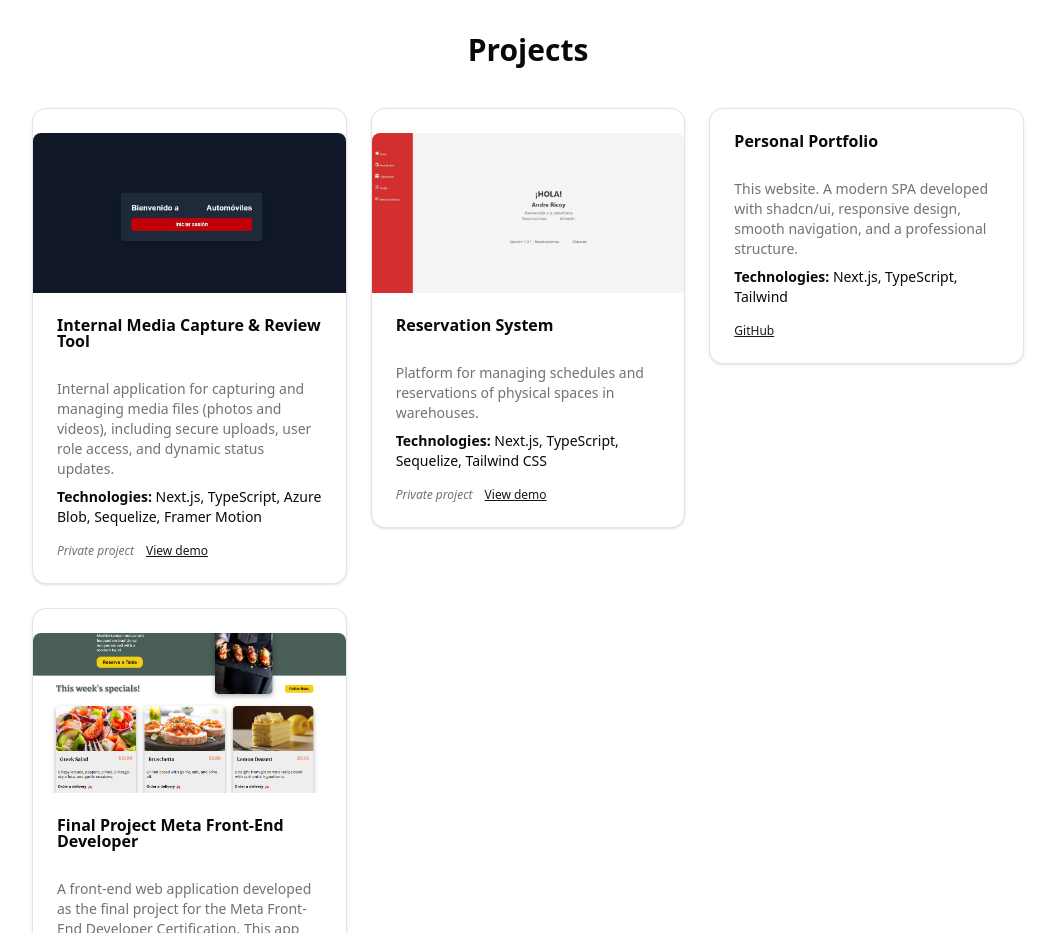
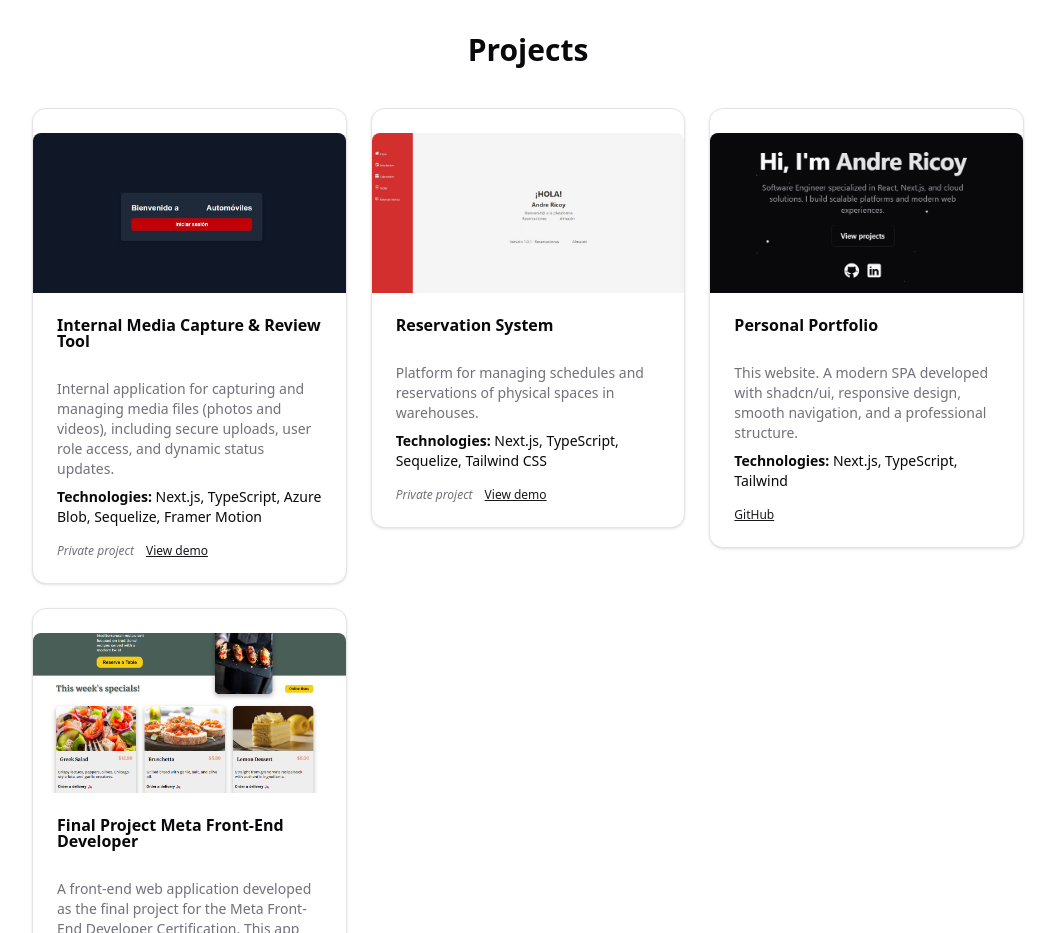
Before and after one commit to LzShiro/PersonalPortfolio, a Next.js app: page / in a window 1280 px wide. Shown: the part 1440-2373 px from the top of the page, without its empty margins (112-1167 px from the left). Built offline with nearby package versions, Linux system fonts and the light colour scheme.

Commit message:
Personal portfolio link added

```diff
--- a/components/Projects.tsx
+++ b/components/Projects.tsx
@@ -48,9 +48,9 @@ const projects: Project[] = [
       en: "This website. A modern SPA developed with shadcn/ui, responsive design, smooth navigation, and a professional structure.",
     },
     tech: ["Next.js", "TypeScript", "Tailwind"],
-    github: "https://github.com/andrericoy/portafolio",
+    github: "https://github.com/LzShiro/PersonalPortfolio",
     demo: "",
-    image: "",
+    image: "/projects/portfolio.png",
   },
   {
     id: 4,
```
Also changed, not shown: public/projects/portfolio.png (added).
